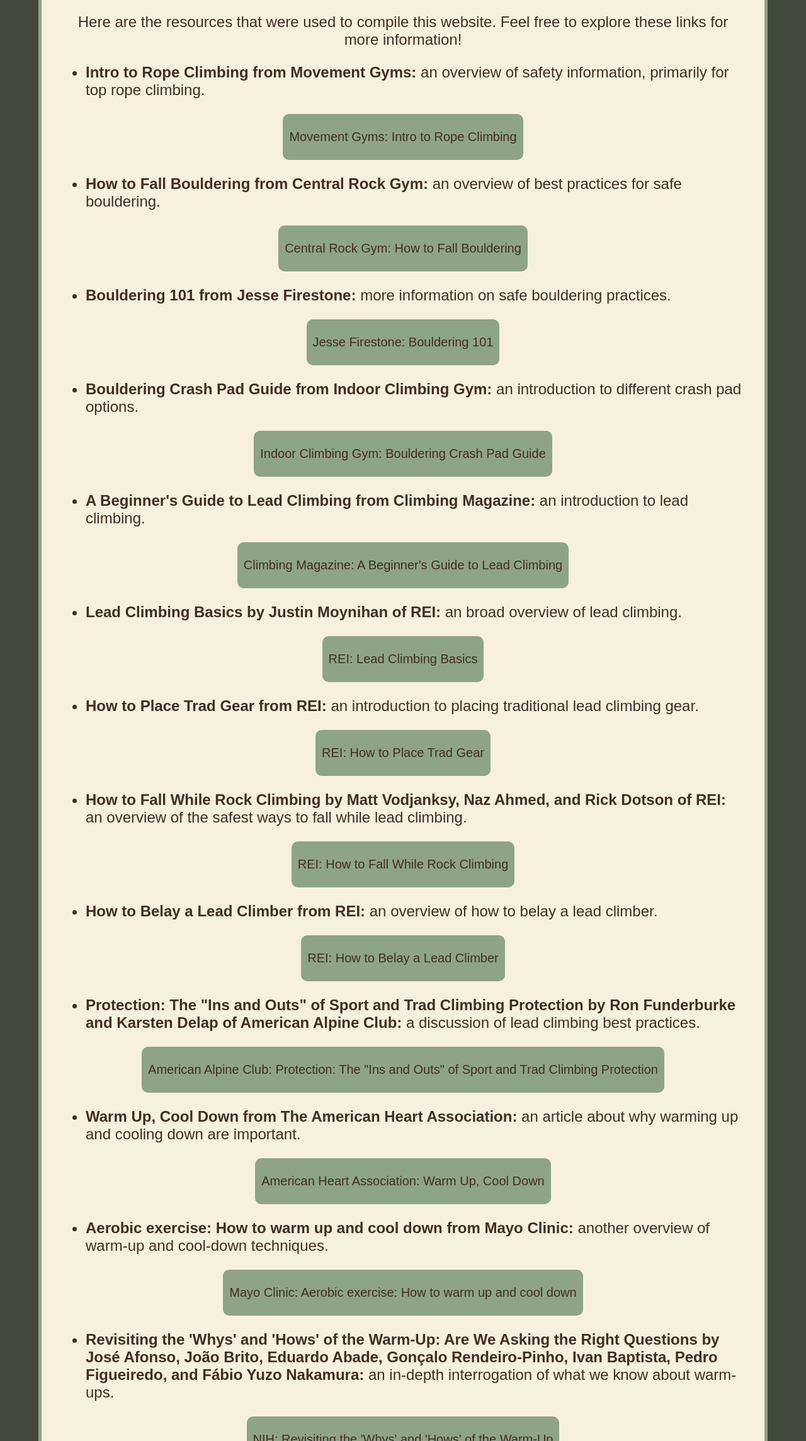
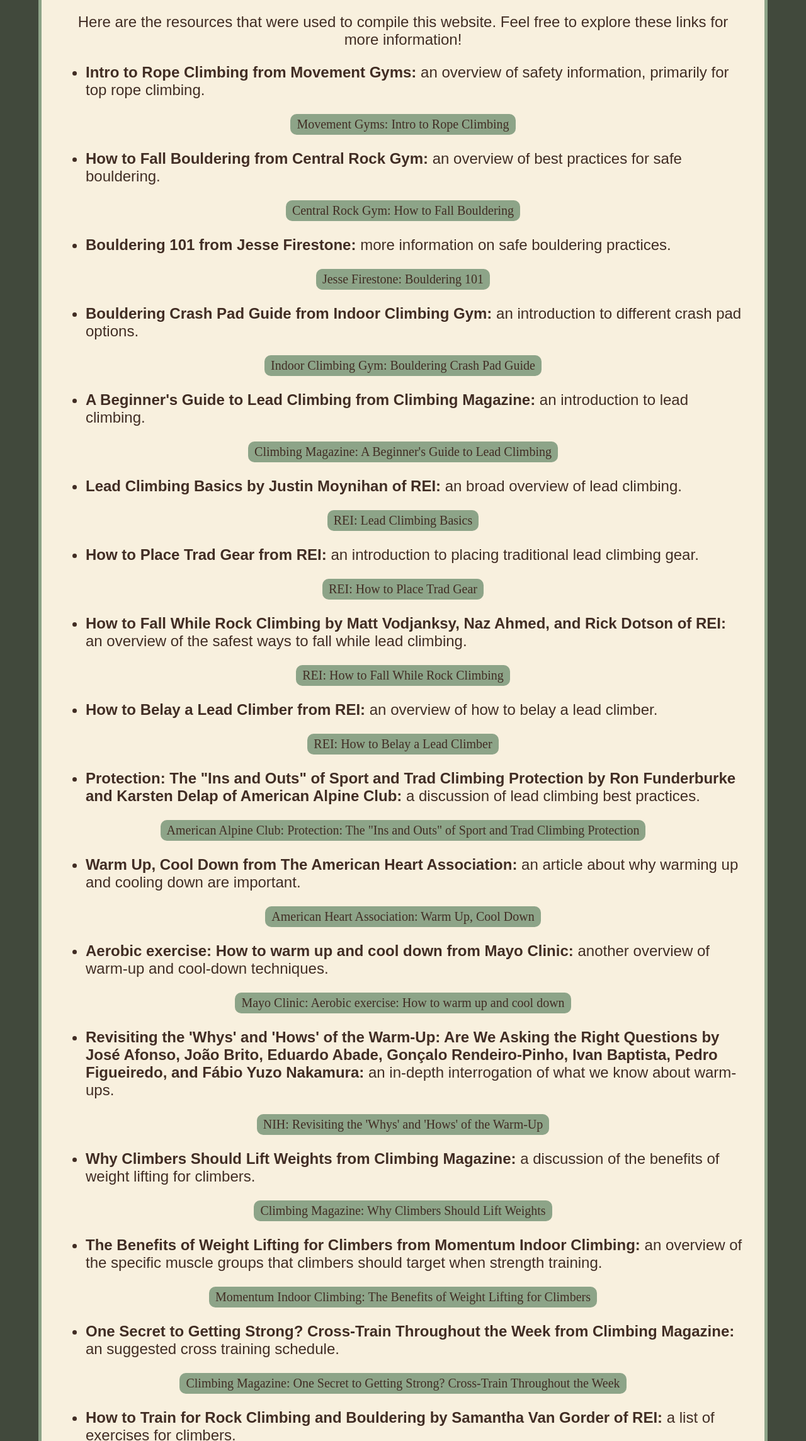
Before and after one commit to isabelbc123/INFO-552, a plain HTML site: page furtherReading.html in a window 1280 px wide. Shown: the part 512-2800 px from the top of the page at 63% size. Drawn offline with Linux system fonts and the light colour scheme.

Commit message:
Add files via upload

```diff
--- a/furtherReading.html
+++ b/furtherReading.html
@@ -112,6 +112,11 @@
             color: #f8f0de;
         }
 
+        .linkedButtonRef a {
+            color: inherit;
+            text-decoration: none;
+        }
+
         h1 {font-family: Arial, sans-serif;text-align: center; font-size: 32px;}
         p {font-family: Arial, sans-serif; text-align: center;}
         ul {font-family: Arial, sans-serif; text-align: left;}
@@ -146,121 +151,121 @@
                <li><strong>Intro to Rope Climbing from Movement Gyms:</strong> an overview of safety information, primarily for top rope climbing. </li>
                </ul>
                 <div class="linkedButtonRef">
-                    <p href="https://movementgyms.com/app/uploads/2021/06/2020_El-Cap_Intro-To-Rope-Climbing_final.pdf/">Movement Gyms: Intro to Rope Climbing</p>
+                    <a href="https://movementgyms.com/app/uploads/2021/06/2020_El-Cap_Intro-To-Rope-Climbing_final.pdf">Movement Gyms: Intro to Rope Climbing</a>
                 </div>
                 <ul>
                <li><strong>How to Fall Bouldering from Central Rock Gym:</strong> an overview of best practices for safe bouldering.</li>
                </ul>
                 <div class="linkedButtonRef">
-                    <p href="https://centralrockgym.com/blog/crg-news/how-to-fall-bouldering/">Central Rock Gym: How to Fall Bouldering</p>
+                    <a href="https://centralrockgym.com/blog/crg-news/how-to-fall-bouldering/">Central Rock Gym: How to Fall Bouldering</a>
                 </div>
                 <ul>
                     <li><strong>Bouldering 101 from Jesse Firestone:</strong> more information on safe bouldering practices.</li>
                </ul>
                 <div class="linkedButtonRef">
-                    <p href="https://jfireclimbing.com/2021/12/02/bouldering-101-how-to-place-crash-pads-and-not-break-your-legs/">Jesse Firestone: Bouldering 101</p>
+                    <a href="https://jfireclimbing.com/2021/12/02/bouldering-101-how-to-place-crash-pads-and-not-break-your-legs/">Jesse Firestone: Bouldering 101</a>
                 </div>
                  <ul>
                     <li><strong>Bouldering Crash Pad Guide from Indoor Climbing Gym:</strong> an introduction to different crash pad options.</li>
                </ul>
                 <div class="linkedButtonRef">
-                    <p href="https://www.indoorclimbinggym.com/blog/bouldering-crash-pad-guide/">Indoor Climbing Gym: Bouldering Crash Pad Guide</p>
+                    <a href="https://www.indoorclimbinggym.com/blog/bouldering-crash-pad-guide/">Indoor Climbing Gym: Bouldering Crash Pad Guide</a>
                 </div>
                 <ul>
                     <li><strong>A Beginner's Guide to Lead Climbing from Climbing Magazine:</strong> an introduction to lead climbing.</li>
                 </ul>
                 <div class="linkedButtonRef">
-                    <p href="https://www.climbing.com/skills/how-to-lead-climb/">Climbing Magazine: A Beginner's Guide to Lead Climbing</p>
+                    <a href="https://www.climbing.com/skills/how-to-lead-climb/">Climbing Magazine: A Beginner's Guide to Lead Climbing</a>
                 </div>
                 <ul>
                     <li><strong>Lead Climbing Basics by Justin Moynihan of REI:</strong> an broad overview of lead climbing.</li>
                 </ul>
                 <div class="linkedButtonRef">
-                    <p href="https://www.rei.com/learn/expert-advice/lead-climbing-basics.html">REI: Lead Climbing Basics</p>
+                    <a href="https://www.rei.com/learn/expert-advice/lead-climbing-basics.html">REI: Lead Climbing Basics</a>
                 </div>
                 <ul>
                     <li><strong>How to Place Trad Gear from REI:</strong> an introduction to placing traditional lead climbing gear.</li>
                 </ul>
                 <div class="linkedButtonRef">
-                    <p href="https://www.rei.com/learn/expert-advice/place-trad-gear.html">REI: How to Place Trad Gear</p>
+                    <a href="https://www.rei.com/learn/expert-advice/place-trad-gear.html">REI: How to Place Trad Gear</a>
                 </div>
                 <ul>
                     <li><strong>How to Fall While Rock Climbing by Matt Vodjanksy, Naz Ahmed, and Rick Dotson of REI:</strong> an overview of the safest ways to fall while lead climbing.</li>
                 </ul>
                 <div class="linkedButtonRef">
-                    <p href="https://www.rei.com/learn/expert-advice/climbing-how-to-fall.html">REI: How to Fall While Rock Climbing</p>
+                    <a href="https://www.rei.com/learn/expert-advice/climbing-how-to-fall.html">REI: How to Fall While Rock Climbing</a>
                 </div>
                 <ul>
                     <li><strong>How to Belay a Lead Climber from REI:</strong> an overview of how to belay a lead climber.</li>
                 </ul>
                 <div class="linkedButtonRef">
-                    <p href="https://www.rei.com/learn/expert-advice/belay-lead-climber.html">REI: How to Belay a Lead Climber</p>
+                    <a href="https://www.rei.com/learn/expert-advice/belay-lead-climber.html">REI: How to Belay a Lead Climber</a>
                 </div>
                  <ul>
                     <li><strong>Protection: The &quot;Ins and Outs&quot; of Sport and Trad Climbing Protection by Ron Funderburke and Karsten Delap of American Alpine Club:</strong> a discussion of lead climbing best practices.</li>
                 </ul>
                 <div class="linkedButtonRef">
-                    <p href="https://americanalpineclub.org/news/2023/6/22/protection-the-ins-and-outs-of-sport-and-trad-climbing-protection">American Alpine Club: Protection: The &quot;Ins and Outs&quot; of Sport and Trad Climbing Protection</p>
+                    <a href="https://americanalpineclub.org/news/2023/6/22/protection-the-ins-and-outs-of-sport-and-trad-climbing-protection">American Alpine Club: Protection: The &quot;Ins and Outs&quot; of Sport and Trad Climbing Protection</a>
                 </div>
                 <ul>
                     <li><strong>Warm Up, Cool Down from The American Heart Association:</strong> an article about why warming up and cooling down are important.</li>
                 </ul>
                 <div class="linkedButtonRef">
-                    <p href="https://www.heart.org/en/healthy-living/exercise-and-physical-activity/fitness-basics/warm-up-cool-down">American Heart Association: Warm Up, Cool Down</p>
+                    <a href="https://www.heart.org/en/healthy-living/exercise-and-physical-activity/fitness-basics/warm-up-cool-down">American Heart Association: Warm Up, Cool Down</a>
                 </div>
                 <ul>
                     <li><strong>Aerobic exercise: How to warm up and cool down from Mayo Clinic:</strong> another overview of warm-up and cool-down techniques.</li>
                 </ul>
                 <div class="linkedButtonRef">
-                    <p href="https://www.mayoclinic.org/healthy-lifestyle/fitness/in-depth/exercise/art-20045517">Mayo Clinic: Aerobic exercise: How to warm up and cool down</p>
+                    <a href="https://www.mayoclinic.org/healthy-lifestyle/fitness/in-depth/exercise/art-20045517">Mayo Clinic: Aerobic exercise: How to warm up and cool down</a>
                 </div>
                 <ul>
                     <li><strong>Revisiting the &apos;Whys&apos; and &apos;Hows&apos; of the Warm-Up: Are We Asking the Right Questions by José Afonso, João Brito, Eduardo Abade, Gonçalo Rendeiro-Pinho, Ivan Baptista, Pedro Figueiredo, and Fábio Yuzo Nakamura:</strong> an in-depth interrogation of what we know about warm-ups.</li>
                 </ul>
                 <div class="linkedButtonRef">
-                    <p href="https://pmc.ncbi.nlm.nih.gov/articles/PMC10798919/">NIH: Revisiting the &apos;Whys&apos; and &apos;Hows&apos; of the Warm-Up</p>
+                    <a href="https://pmc.ncbi.nlm.nih.gov/articles/PMC10798919/">NIH: Revisiting the &apos;Whys&apos; and &apos;Hows&apos; of the Warm-Up</a>
                 </div>
                 <ul>
                     <li><strong>Why Climbers Should Lift Weights from Climbing Magazine:</strong> a discussion of the benefits of weight lifting for climbers.</li>
                 </ul>
                 <div class="linkedButtonRef">
-                    <p href="https://www.climbing.com/skills/turn-weakness-into-strength-by-pumping-iron/">Climbing Magazine: Why Climbers Should Lift Weights</p>
+                    <a href="https://www.climbing.com/skills/turn-weakness-into-strength-by-pumping-iron/">Climbing Magazine: Why Climbers Should Lift Weights</a>
                 </div>
                 <ul>
                     <li><strong>The Benefits of Weight Lifting for Climbers from Momentum Indoor Climbing:</strong> an overview of the specific muscle groups that climbers should target when strength training.</li>
                 </ul>
                 <div class="linkedButtonRef">
-                    <p href="https://momentumclimbing.com/benefits-of-weightlifting-for-climbers/">Momentum Indoor Climbing: The Benefits of Weight Lifting for Climbers</p>
+                    <a href="https://momentumclimbing.com/benefits-of-weightlifting-for-climbers/">Momentum Indoor Climbing: The Benefits of Weight Lifting for Climbers</a>
                 </div>
                 <ul>
                     <li><strong>One Secret to Getting Strong? Cross-Train Throughout the Week from Climbing Magazine:</strong> an suggested cross training schedule.</li>
                 </ul>
                 <div class="linkedButtonRef">
-                    <p href="https://www.climbing.com/skills/cross-training-michaela-kiersch/">Climbing Magazine: One Secret to Getting Strong? Cross-Train Throughout the Week</p>
+                    <a href="https://www.climbing.com/skills/cross-training-michaela-kiersch/">Climbing Magazine: One Secret to Getting Strong? Cross-Train Throughout the Week</a>
                 </div>
                 <ul>
                     <li><strong>How to Train for Rock Climbing and Bouldering by Samantha Van Gorder of REI:</strong> a list of exercises for climbers.</li>
                 </ul>
                 <div class="linkedButtonRef">
-                    <p href="https://www.rei.com/learn/expert-advice/rock-climbing-how-to-cross-train.html">Samantha Van Gorder: How to Train for Rock Climbing and Bouldering</p>
+                    <a href="https://www.rei.com/learn/expert-advice/rock-climbing-how-to-cross-train.html">Samantha Van Gorder: How to Train for Rock Climbing and Bouldering</a>
                 </div>
                 <ul>
                     <li><strong>Delayed Onset Muscle Soreness &lpar;DOMS&rpar; from Cleveland Clinic:</strong> a broad discussion about exercise-induced muscle soreness.</li>
                 </ul>
                 <div class="linkedButtonRef">
-                    <p href="https://my.clevelandclinic.org/health/diseases/delayed-onset-muscle-soreness">Cleveland Clinic: Delayed Onset Muscle Soreness</p>
+                    <a href="https://my.clevelandclinic.org/health/diseases/delayed-onset-muscle-soreness">Cleveland Clinic: Delayed Onset Muscle Soreness</a>
                 </div>
                 <ul>
                     <li><strong>8 Ways To Ease Post-Workout Muscle Soreness by Nick Parkinson of Henry Ford Health:</strong> a guide to managing exercise-induced muscle soreness.</li>
                 </ul>
                 <div class="linkedButtonRef">
-                    <p href="https://www.henryford.com/blog/2025/02/8-ways-to-ease-post-workout-muscle-pain">Nick Parkinson: 8 Ways To Ease Post-Workout Muscle Soreness</p>
+                    <a href="https://www.henryford.com/blog/2025/02/8-ways-to-ease-post-workout-muscle-pain">Nick Parkinson: 8 Ways To Ease Post-Workout Muscle Soreness</a>
                 </div>
                  <ul>
                     <li><strong>Best ways to recover from a muscle strain by Heidi Godman of Harvard Health:</strong> more advice for managing exercise-induced muscle soreness.</li>
                 </ul>
                 <div class="linkedButtonRef">
-                    <p href="https://www.health.harvard.edu/healthy-aging-and-longevity/best-ways-to-recover-from-a-muscle-strain">Heidi Godman: Best ways to recover from a muscle strain</p>
+                    <a href="https://www.health.harvard.edu/healthy-aging-and-longevity/best-ways-to-recover-from-a-muscle-strain">Heidi Godman: Best ways to recover from a muscle strain</a>
                 </div>
             </div>
     </body>
```
Also changed, not shown: bouldering.html (+6 -1 lines), crossTraining.html (+6 -1 lines), leadClimbing.html (+7 -2 lines), overworkedMuscleCare.html (+6 -1 lines), topRope.html (+6 -1 lines), warmUpCoolDown.html (+7 -2 lines).
